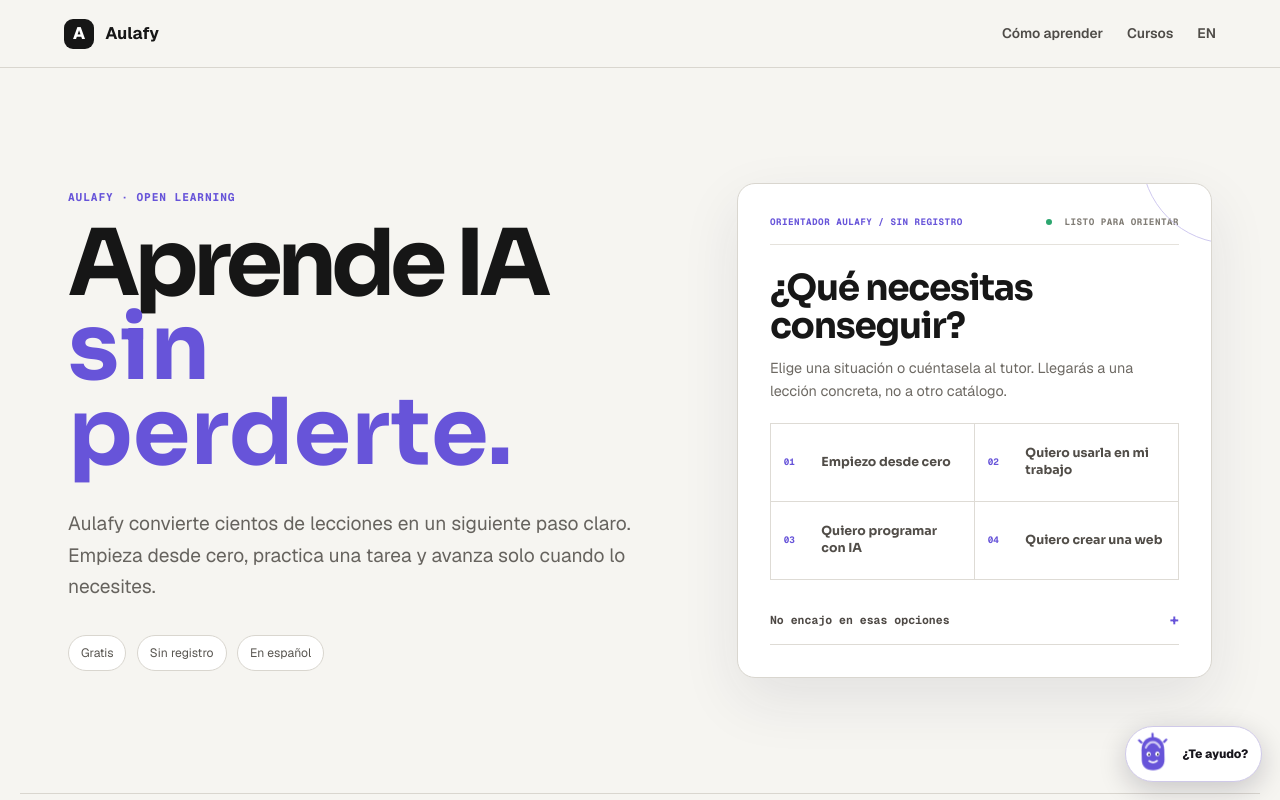
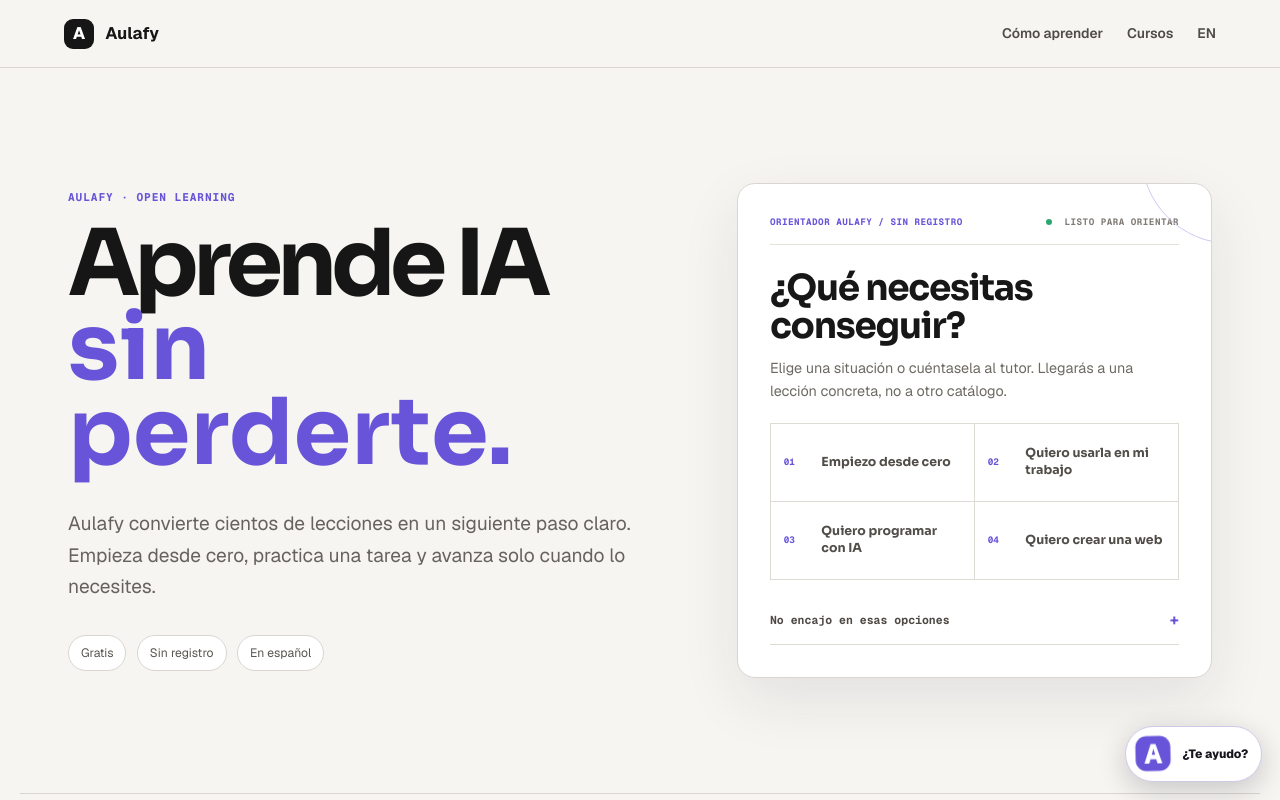
Before and after one commit to aulafy/claude, a Next.js app: page / in a window 1280 px wide. Shown: the top 800 px of the page. Built offline with nearby package versions, Linux system fonts and the light colour scheme; no server answers.

Commit message:
Sustituir la mascota por la A de Aulafy

```diff
--- a/components/AuliGuide.tsx
+++ b/components/AuliGuide.tsx
@@ -6,15 +6,11 @@
 import type { Locale } from "@/lib/i18n";
 import styles from "@/components/AuliGuide.module.css";
 
-function AuliFace() {
+function AuliMark() {
   return (
     <svg viewBox="0 0 96 96" aria-hidden="true">
-      <path d="M22 40c0-19 11-30 26-30s26 11 26 30v22c0 15-10 24-26 24S22 77 22 62V40Z" fill="currentColor" />
-      <path d="M32 34c4-8 10-12 16-12s12 4 16 12" fill="none" stroke="#fff" strokeWidth="5" strokeLinecap="round" opacity=".7" />
-      <circle cx="38" cy="49" r="5" fill="#fff" /><circle cx="58" cy="49" r="5" fill="#fff" />
-      <circle cx="39" cy="50" r="2" fill="#18151f" /><circle cx="59" cy="50" r="2" fill="#18151f" />
-      <path d="M39 65c5 4 13 4 18 0" fill="none" stroke="#fff" strokeWidth="4" strokeLinecap="round" />
-      <path d="M48 10V3M22 22l-5-5M74 22l5-5" fill="none" stroke="currentColor" strokeWidth="5" strokeLinecap="round" />
+      <rect x="8" y="8" width="80" height="80" rx="25" fill="currentColor" />
+      <path d="M28 71 43 26h11l15 45H58l-3-10H42l-3 10H28Zm17-20h8l-4-14-4 14Z" fill="#fff" />
     </svg>
   );
 }
@@ -80,7 +76,7 @@
         </div>
       ) : null}
       <button type="button" className={styles.mascot} onClick={() => setOpen(true)} aria-label={locale === "en" ? "Open Auli learning guide" : "Abrir la guía de aprendizaje Auli"} aria-expanded={open}>
-        <AuliFace />
+        <AuliMark />
         <span>{locale === "en" ? "Need help?" : "¿Te ayudo?"}</span>
       </button>
     </aside>
```
